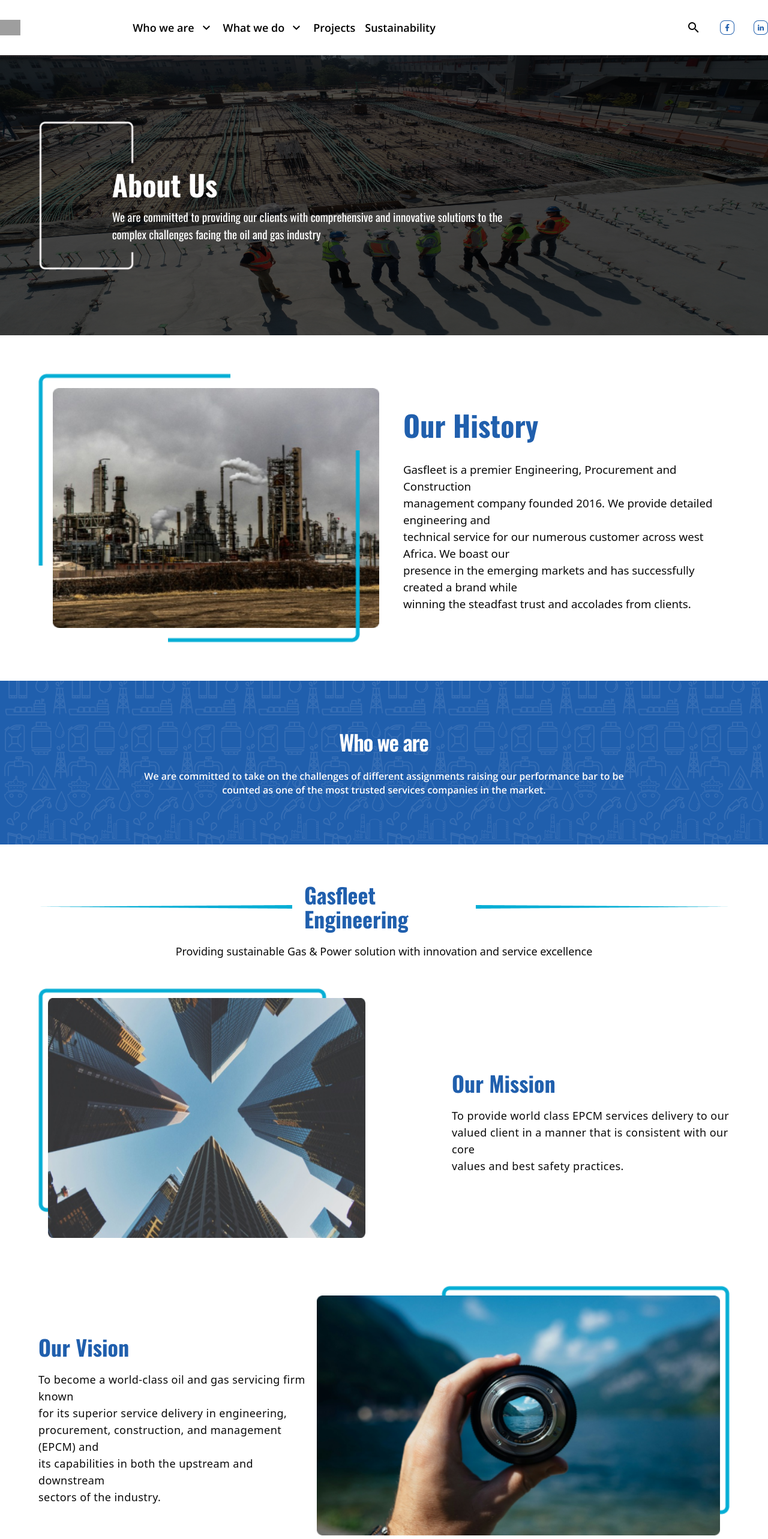
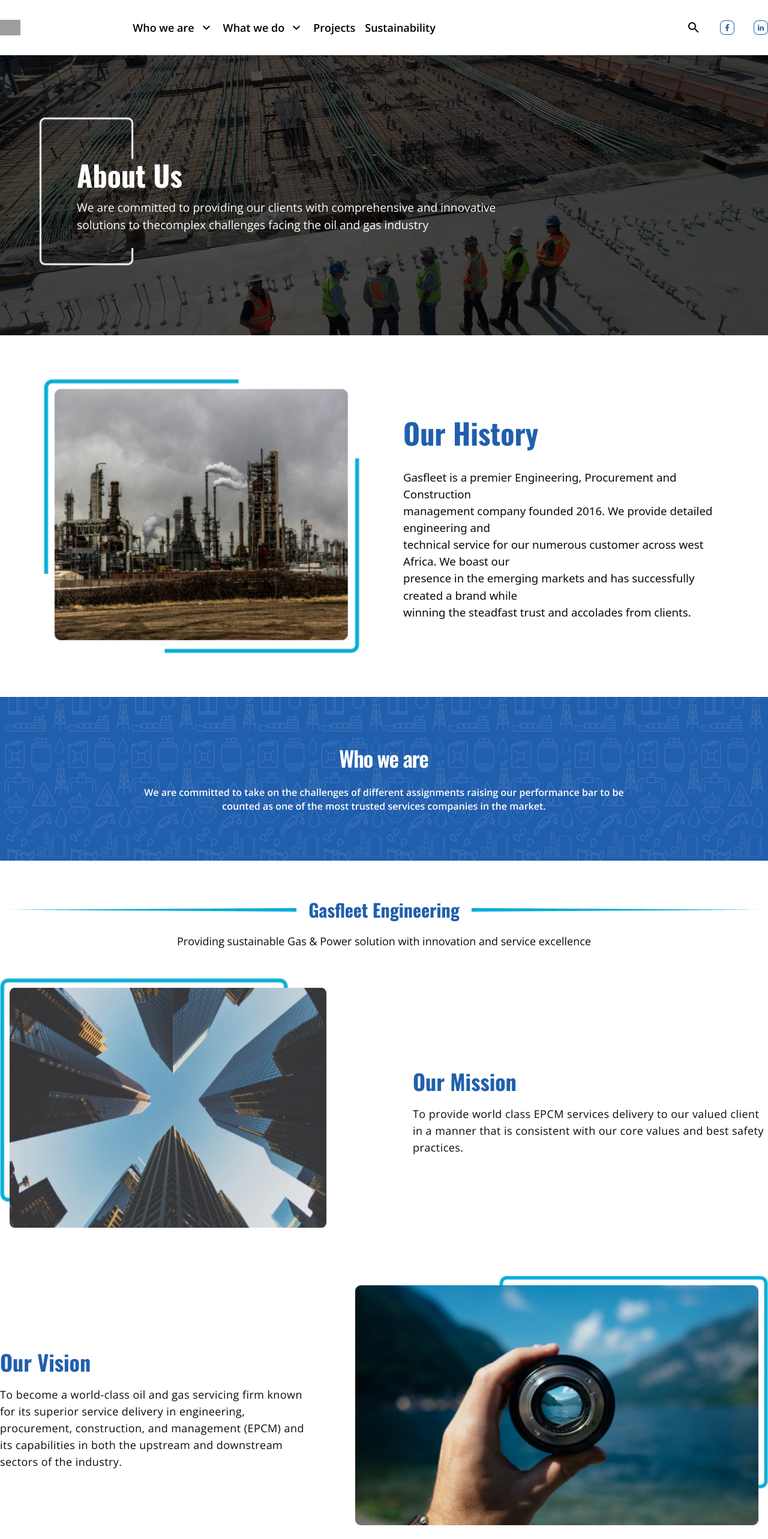
Before and after one commit to paddinghq/gasfleet-website-new, a Nuxt app: page /Aboutus in a window 1280 px wide. Shown: the top 2566 px of the page at 60% size. Built offline with nearby package versions, Linux system fonts and the light colour scheme; grey boxes are pictures that could not be loaded.

Commit message:
fix: aboutus page

```diff
--- /dev/null
+++ b/components/Hero.vue
@@ -0,0 +1,30 @@
+<script setup>
+const props = defineProps({
+  Heros: Array,
+});
+</script>
+
+<template>
+  <div class="relative bg-[#f1f1f1]">
+    <div v-for="Hero in Heros" :key="Hero.id">
+      <NuxtImg
+      class="w-full filter brightness-[0.3] relative h-[467px] object-cover"
+      alt="ourteam-image"
+      :src="Hero.img"
+    />
+    <div class="container mx-auto relative bottom-60">
+      <NuxtImg
+        class="absolute top-[50%] left-36 transform -translate-x-1/2 -translate-y-1/2 w-[157px] h-[247px]"
+        :src="Hero.rectangle"
+        alt="rectangle"
+      />
+      <div
+        class="text-white absolute top-[52%] left-[40%] transform -translate-x-1/2 -translate-y-1/2"
+      >
+        <h1 class="font-bold mt-5 text-5xl">{{ Hero.title }}</h1>
+        <p class="mt-4 text-[1.2rem] sans">{{ Hero.text }}</p>
+      </div>
+    </div>
+    </div>
+  </div>
+</template>
--- a/pages/Aboutus/index.vue
+++ b/pages/Aboutus/index.vue
@@ -1,39 +1,29 @@
+<script setup>
+import { ref } from "vue";
+
+const ImgSrc1 = ref("../../hero.jpg");
+const rectangleImg = ref("../../rectangle.png");
+
+const Heros = ref([
+  {
+    id: 1,
+    img: ImgSrc1,
+    rectangle: rectangleImg,
+    title: "About Us",
+    text: "We are committed to providing our clients with comprehensive and innovative solutions to thecomplex challenges facing the oil and gas industry",
+  },
+]);
+</script>
+
 <template>
-  <div class="">
-    <div class="relative bg-[#f1f1f1]">
-      <NuxtImg
-        class="w-full filter brightness-[0.3] relative h-[467px]"
-        alt="ourteam-image"
-        src="/hero.jpg"
-      />
-      <NuxtImg
-        class="absolute top-[50%] left-36 transform -translate-x-1/2 -translate-y-1/2 w-[157px] h-[247px]"
-        src="/rectangle.png"
-        alt="rectangle"
-      />
-      <div
-        class="text-white absolute top-[52%] left-[40%] transform -translate-x-1/2 -translate-y-1/2"
-      >
-        <h1 class="font-bold mt-5 text-5xl">About Us</h1>
-        <h1 class="mt-4 text-[1.2rem]">
-          We are committed to providing our clients with comprehensive and
-          innovative solutions to the<br />complex challenges facing the oil and
-          gas industry
-        </h1>
-      </div>
-    </div>
-    <div class="p-16 flex gap-16">
-      <div class="w-1/2 relative h-[28rem]">
-        <NuxtImg class="w-[20rem]" alt="rectangle" src="/Rectangle1.png" />
+  <div>
+    <Hero :Heros="Heros" />
+    <div class="p-16 flex gap-16 container mx-auto">
+      <div class="w-1/2 relative">
         <NuxtImg
-          class="w-[38rem] h-[25rem] absolute top-6 left-6"
+          class="w-full"
           alt="frame"
-          src="/Frame1.png"
-        />
-        <NuxtImg
-          class="absolute w-[20rem] right-2 bottom-0"
-          alt="rectangle"
-          src="/Rectangle2.png"
+          src="/our-history.png"
         />
       </div>
       <div class="w-1/2 self-center">
@@ -52,21 +42,21 @@
     <div>
       <NuxtImg class="w-full" src="/aboutus.png" aria-multiline="aboutus" />
     </div>
-    <div class="p-16">
+    <div class="container mx-auto py-16">
       <div class="flex justify-center gap-5">
         <NuxtImg
           class="w-[30rem] h-[0.35rem] self-center"
           src="/Rectangle3.png"
           alt="line"
         />
-        <h2 class="text-4xl text-[#205FAD] font-bold">Gasfleet Engineering</h2>
+        <h2 class="text-3xl text-[#205FAD] font-bold">Gasfleet Engineering</h2>
         <NuxtImg
           class="w-[30rem] h-[0.35rem] self-center"
           src="/Rectangle4.png"
           alt="line"
         />
       </div>
-      <p class="text-center text-[#0A0A0A] text-lg mt-5">
+      <p class="text-center text-[#0A0A0A] text-lg mt-5 sans">
         Providing sustainable Gas & Power solution with innovation and service
         excellence
       </p>
@@ -81,9 +71,9 @@
         </div>
         <div class="self-center">
           <h1 class="text-[#205FAD] font-bold text-4xl">Our Mission</h1>
-          <p class="text-[#0A0A0A] mt-5 tracking-wide text-lg">
-            To provide world class EPCM services delivery to our<br />
-            valued client in a manner that is consistent with our core<br />
+          <p class="text-[#0A0A0A] mt-5 tracking-wide text-lg sans w-[37rem]">
+            To provide world class EPCM services delivery to our
+            valued client in a manner that is consistent with our core
             values and best safety practices.
           </p>
         </div>
@@ -92,16 +82,16 @@
       <div class="relative flex gap-[10rem] mt-12">
         <div class="self-center">
           <h1 class="text-[#205FAD] font-bold text-4xl">Our Vision</h1>
-          <p class="text-[#0A0A0A] mt-5 tracking-wide text-lg">
-            To become a world-class oil and gas servicing firm known<br />
-            for its superior service delivery in engineering,<br />
-            procurement, construction, and management (EPCM) and<br />
-            its capabilities in both the upstream and downstream<br />
+          <p class="text-[#0A0A0A] mt-5 tracking-wide text-lg sans w-[32rem]">
+            To become a world-class oil and gas servicing firm known
+            for its superior service delivery in engineering,
+            procurement, construction, and management (EPCM) and
+            its capabilities in both the upstream and downstream
             sectors of the industry.
           </p>
         </div>
         <div class="w-1/2 h-[28rem]">
-          <NuxtImg src="/Rectangle5.png" class="w-[30rem] absolute right-0" />
+          <NuxtImg src="/Rectangle5.png" class="w-[28rem] absolute right-0" />
           <NuxtImg
             src="/Frame4.png"
             class="w-[42rem] h-[25rem] absolute top-4 right-4"
@@ -119,10 +109,10 @@
         </div>
         <div class="self-center">
           <h1 class="text-[#205FAD] font-bold text-4xl">Our Core Values</h1>
-          <p class="text-[#0A0A0A] mt-5 tracking-wide text-lg">
-            Making an effort to contribute by communicating openly<br />
-            and honestly with clients, finding innovative solutions for<br />
-            them, and ensuring that everyone on the team is on the<br />
+          <p class="text-[#0A0A0A] mt-5 tracking-wide text-lg sans w-[37rem]">
+            Making an effort to contribute by communicating openly
+            and honestly with clients, finding innovative solutions for
+            them, and ensuring that everyone on the team is on the
             same page.
           </p>
         </div>
@@ -130,7 +120,7 @@
     </div>
     <div class="bg-[#F1F1F1] py-14 px-6">
       <h1 class="text-center text-[#205FAD] font-bold text-4xl">Our Clients</h1>
-      <div class="">
+      <div class="container mx-auto">
         <div class="flex justify-between px-14 mt-10">
           <NuxtImg class="w-24" src="/image/alexa.png" alt="alexa" />
           <NuxtImg class="w-24" src="/image/gaslink.png" alt="gaslink" />
@@ -147,7 +137,3 @@
     </div>
   </div>
 </template>
-
-<script setup></script>
-
-<style scoped></style>
```
Also changed, not shown: public/our-history.png (added).
